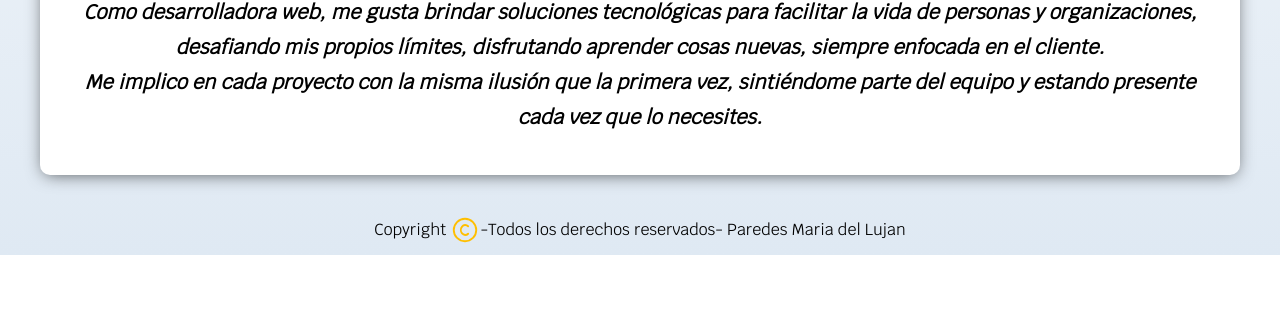
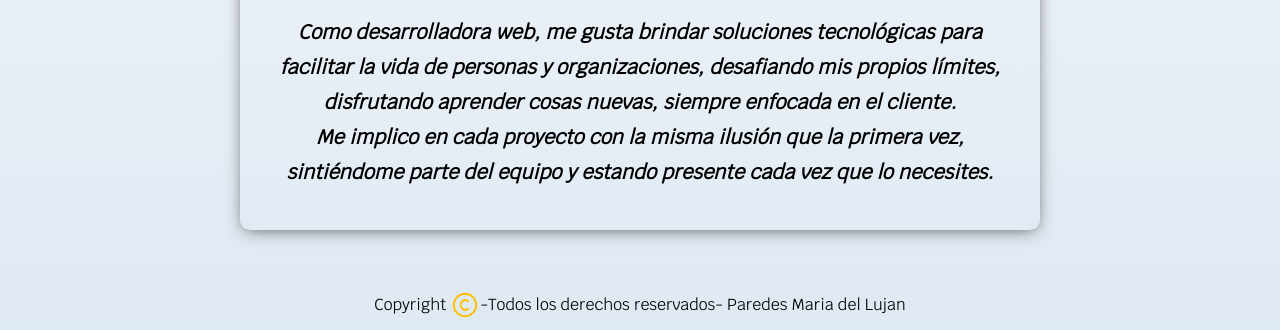
Before and after one commit to PMLujan/freelance-proyecto, a plain HTML site: page sobremi.html in a window 1280 px wide. Shown: the part 749-1079 px from the top of the page. Before the commit the page ends 1004 px from the top, so only its background shows below. Drawn offline with Linux system fonts and the light colour scheme; a web font is replaced by a local one.

Commit message:
Mod sobremi

```diff
--- a/css/estilo.css
+++ b/css/estilo.css
@@ -257,3 +257,11 @@ h1,h2,h3{
 .sobremi p{
     line-height: 35px;
 }
+.contenedor-sobremi{
+    margin: 6rem auto;
+    min-height: 30rem;
+    width: 80rem;
+    border-radius: 1rem;
+    text-align: center;
+    background-color: lineal gradient(to bottom,var(--secundario)0%, var(--blanco)100%);
+}
--- a/sobremi.html
+++ b/sobremi.html
@@ -37,7 +37,7 @@
                <a class="boton" href="#contacto">Contacto</a>
         </div>
     </section>
-    <main class="section-container sombra">
+    <main class="contenedor-sobremi sombra">
         <section class="sobremi">
             <h2>Sobre Mi</h2>
             <p>Como desarrolladora web, me gusta brindar soluciones tecnológicas para facilitar la vida de personas y organizaciones, desafiando mis propios límites, disfrutando aprender cosas nuevas, siempre enfocada en el cliente.<br>
```
Also changed, not shown: index.html (+3 -3 lines).
